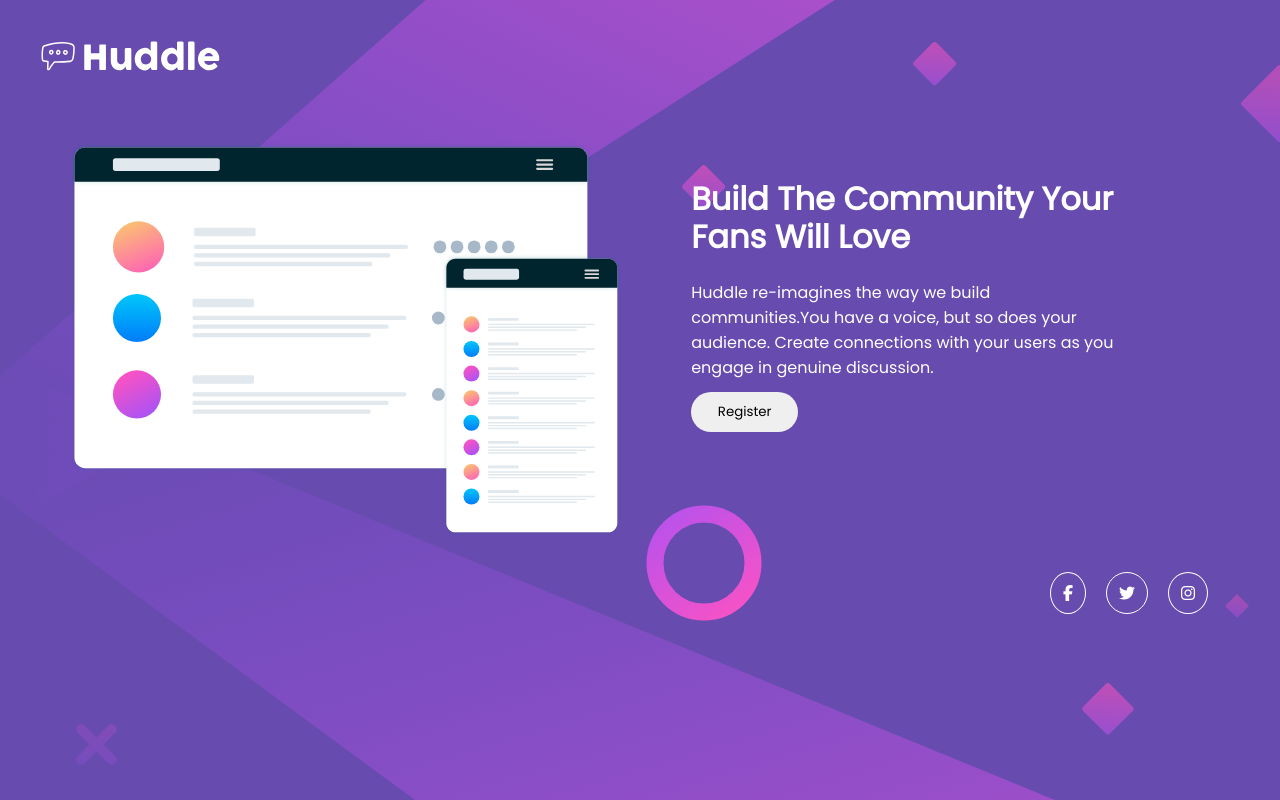
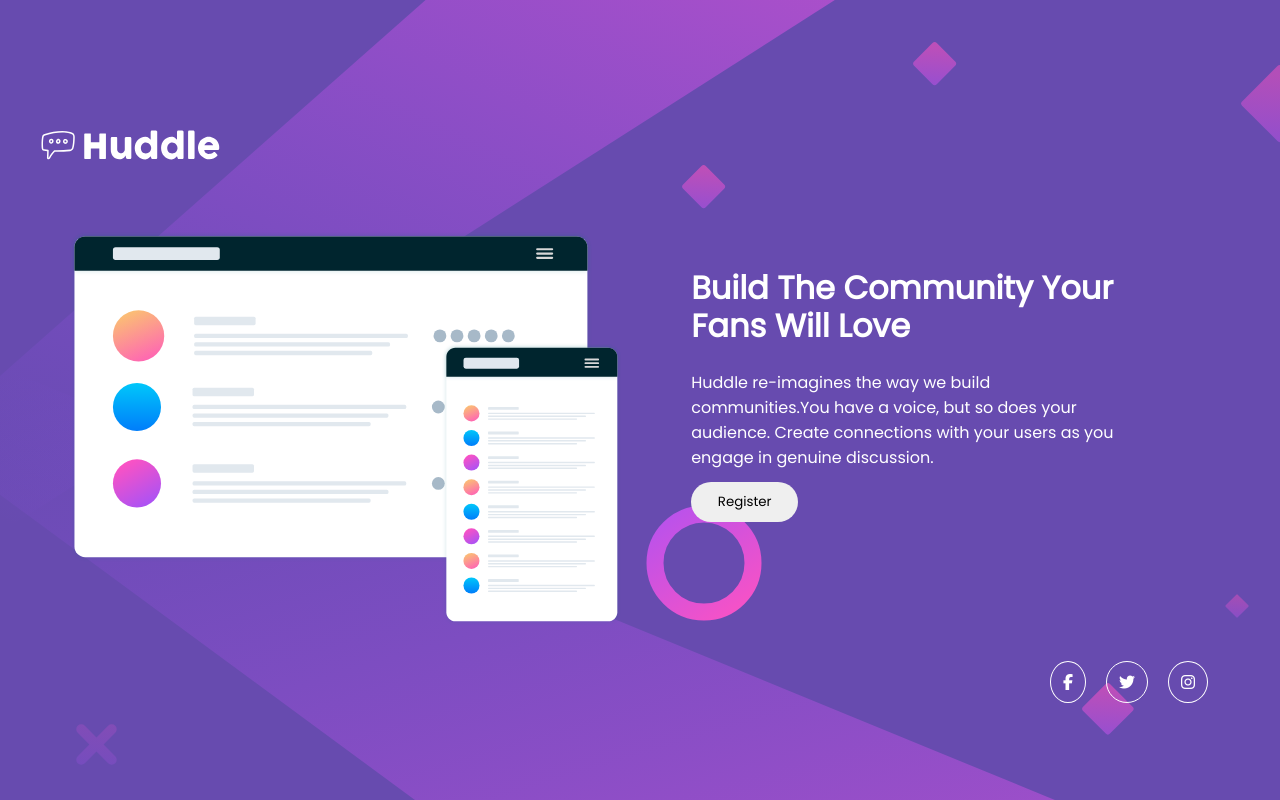
Before and after one commit to Jayasree-Kurmannagari/Front-end, a plain HTML site: page frontEndMentors/huddle-landing-page-with-single-introductory-section-master/index.html in a window 1280 px wide. Drawn offline with Linux system fonts and the light colour scheme.

Commit message:
Added some changes

```diff
--- a/frontEndMentors/huddle-landing-page-with-single-introductory-section-master/style.css
+++ b/frontEndMentors/huddle-landing-page-with-single-introductory-section-master/style.css
@@ -11,6 +11,7 @@ body {
     display: flex;
     justify-content: center;
     flex-direction: column;
+    min-height: 100vh;
 }
 
 .logo {
@@ -85,7 +86,7 @@ i {
     cursor: pointer;
 }
 
-@media only screen and (max-width:600px) {
+@media only screen and (max-width:768px) {
     body {
         background-image: url('./images/bg-mobile.svg');
     }
```
